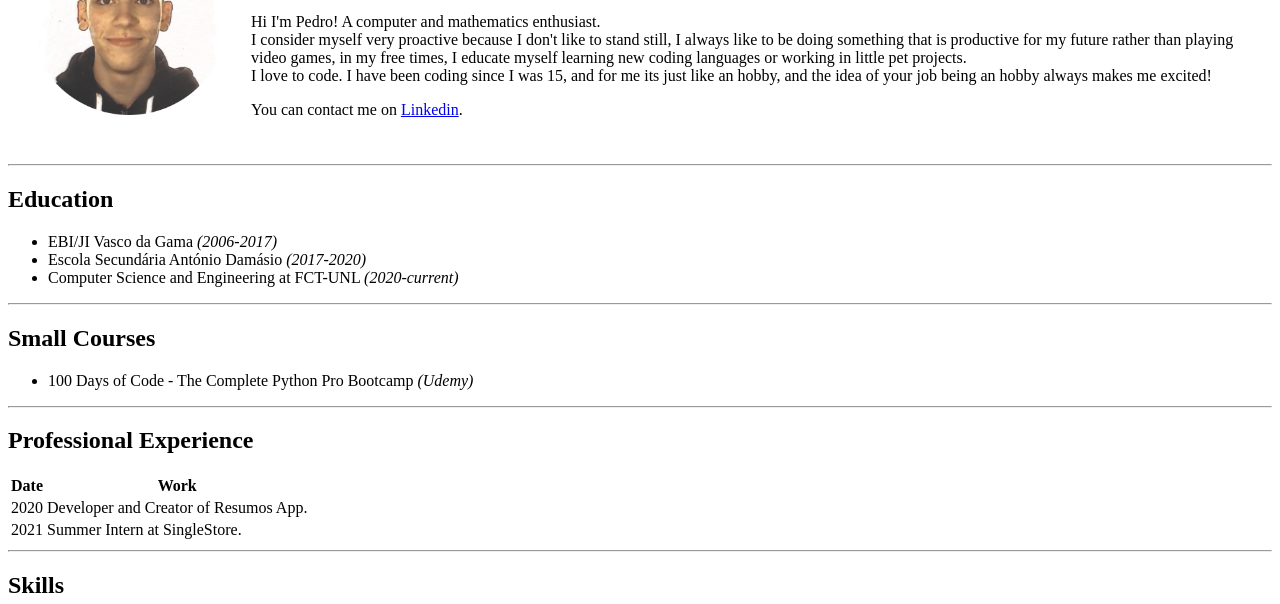
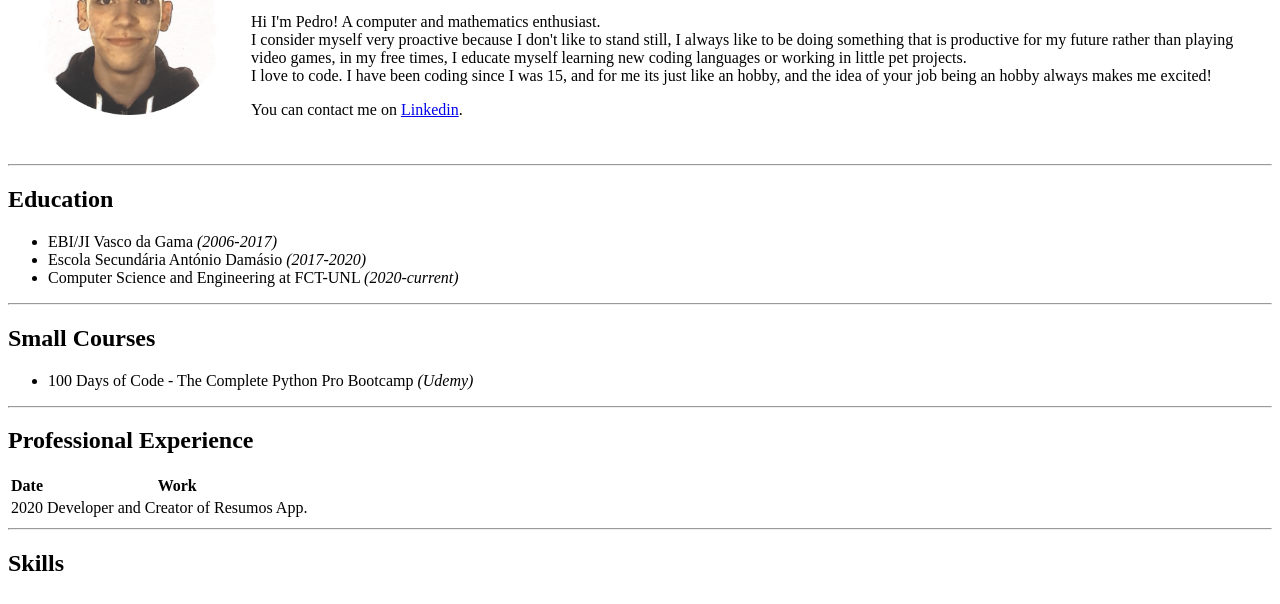
Before and after one commit to Poreis/cv, a plain HTML site: page index.html in a window 1280 px wide. Shown: the part 130-734 px from the top of the page. Drawn offline with Linux system fonts and the light colour scheme.

Commit message:
Update index.html

```diff
--- a/index.html
+++ b/index.html
@@ -49,10 +49,6 @@
         <td>2020</td>
         <td>Developer and Creator of Resumos App.</td>
       </tr>
-      <tr>
-        <td>2021</td>
-        <td>Summer Intern at SingleStore.</td>
-      </tr>
     </tbody>
   </table>
   <hr>
```
